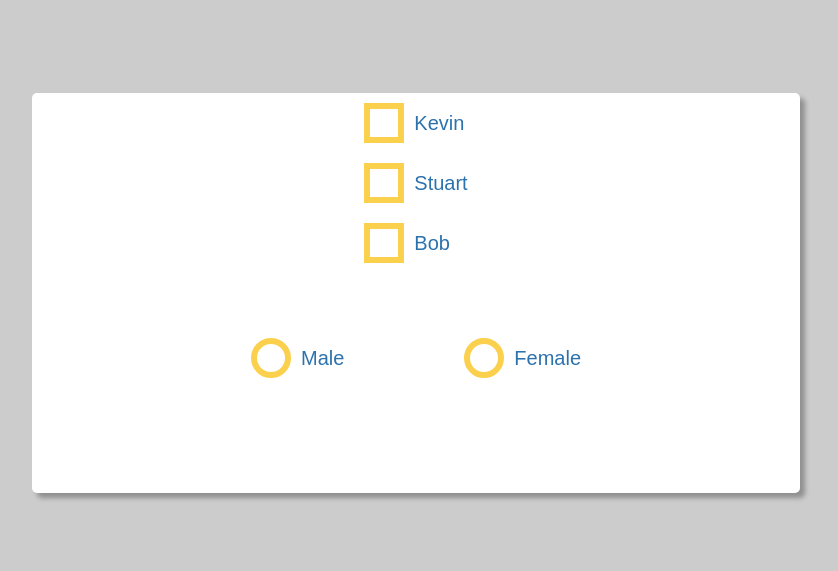
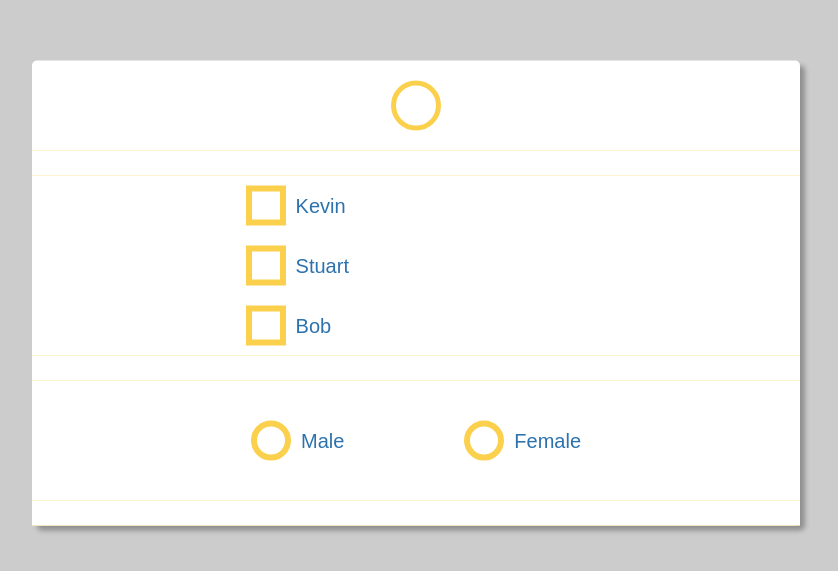
Before and after one commit to YellowMinionPlannet/Notes, a website: page SelfProject/FrontEnd/index.html in a window 1280 px wide. Shown: the part 107-678 px from the top of the page, without its empty margins (224-1062 px from the left). Drawn offline with Linux system fonts and the light colour scheme.

Commit message:
spinner version3

```diff
--- a/SelfProject/FrontEnd/index.html
+++ b/SelfProject/FrontEnd/index.html
@@ -10,6 +10,11 @@
 <body>
     <main class="container">
         <form action="#" class="form">
+            <div class="spin__container">
+                <div class="spin"></div>
+            </div>
+            <div class="bar__container">
+            </div>
             <div class="form-group">
                 <div class="checkbox__container">
                     <input type="checkbox" class="checkbox__input" id="checkbox__A">
--- a/SelfProject/FrontEnd/sass/base/_animation.scss
+++ b/SelfProject/FrontEnd/sass/base/_animation.scss
@@ -19,3 +19,12 @@
         background-color: transparent;
     }
 }
+
+@keyframes circlerotate {
+    from{
+        transform: rotate(0deg);
+    }
+    to{
+        transform: rotate(360deg);
+    }
+}
--- /dev/null
+++ b/SelfProject/FrontEnd/sass/components/_spin.scss
@@ -0,0 +1,29 @@
+.spin{
+    margin: 2em 3em;
+
+    width: 5em;
+    height: 5em;
+    border: .5em solid var(--color-secondary);
+    border-radius: 50%;
+    position: relative;
+
+    &::after{
+        content:"";
+        position: absolute;
+        top: -15%;
+        left: -10%;
+        width: 5em;
+        height: 5em;
+        border-radius: 50%;
+        border: .5em solid;
+        border-color: var(--color-primary) var(--color-secondary) var(--color-secondary) var(--color-secondary);
+        opacity: 0;
+    }
+}
+
+.spin__container:hover .spin::after{
+    opacity: 1;
+    animation: circlerotate 2s;
+    animation-iteration-count: infinite;
+    animation-timing-function: ease-in-out;
+}
--- a/SelfProject/FrontEnd/sass/layout/_main.scss
+++ b/SelfProject/FrontEnd/sass/layout/_main.scss
@@ -17,11 +17,14 @@ form{
 }
 
 .form-group{
+    width: 100%;
     font-size: 2rem;
     display: flex;
     flex-direction: column;
     align-items: flex-start;
+    padding-left: 20%;
     &__radio{
+        width: 100%;
         font-size: 2rem;
         display: flex;
         justify-content: center;
--- a/SelfProject/FrontEnd/sass/main.scss
+++ b/SelfProject/FrontEnd/sass/main.scss
@@ -6,3 +6,4 @@
 @import "./components/checkbox";
 @import "./components/bar";
 @import "./components/radiobutton";
+@import "./components/spin";
```
Also changed, not shown: SelfProject/FrontEnd/css/style.comp.css, SelfProject/FrontEnd/css/style.css, SelfProject/FrontEnd/css/style.prefix.css.
